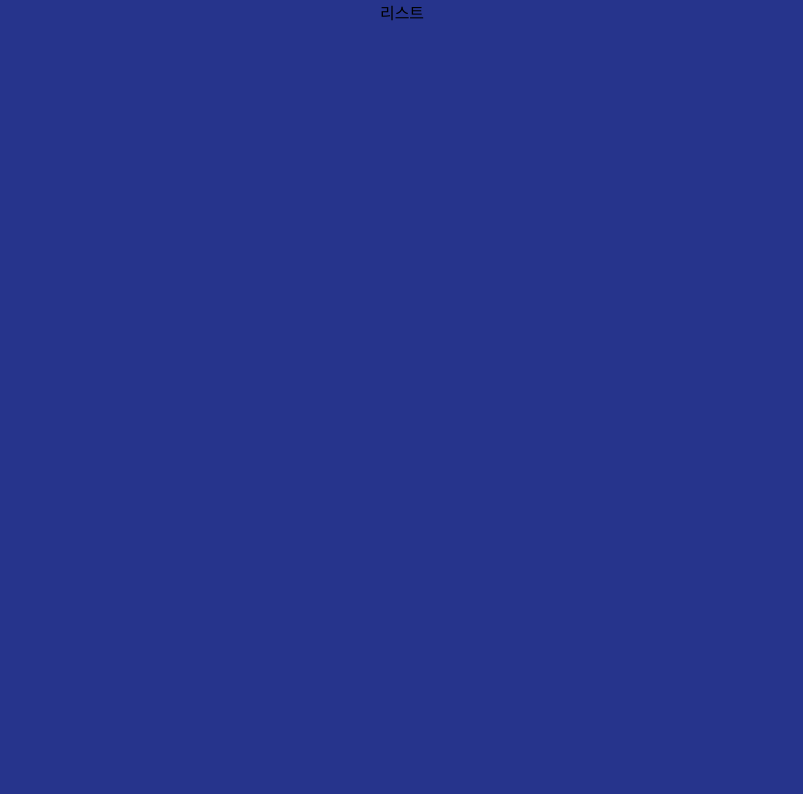
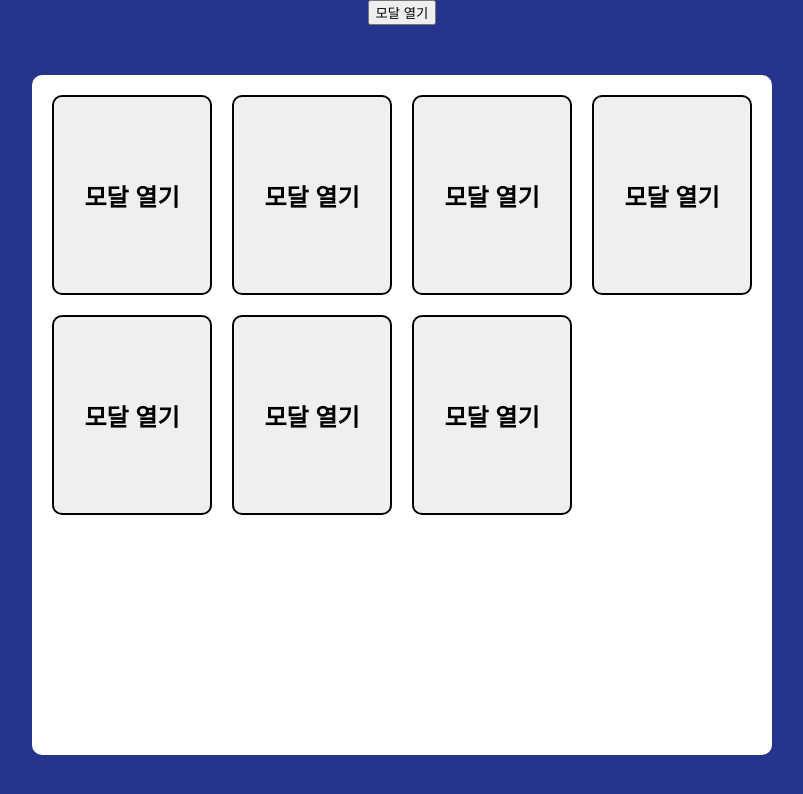
Before and after one commit to Dumbaya/Capstone, a React (Create React App) app: page /List/ListForm in a window 1280 px wide. Shown: the top 794 px of the page, without its empty margins (238-1041 px from the left). Built offline with nearby package versions, Linux system fonts and the light colour scheme.

Commit message:
List 적용

```diff
--- a/src/css/List.css
+++ b/src/css/List.css
@@ -0,0 +1,64 @@
+.modal-background {
+    position: fixed;
+    top: 0;
+    right: 0;
+    bottom: 0;
+    left: 0;
+    background-color: rgba(0, 0, 0, 0.5);
+    display: flex;
+    justify-content: center;
+    align-items: center;
+  }
+
+  .modal-content {
+    background-color: white;
+    padding: 20px;
+    border-radius: 10px;
+    box-shadow: 0 0 10px rgba(0, 0, 0, 0.5);
+    position: relative;
+  }
+
+  .modal-close {
+    position: absolute;
+    top: 10px;
+    right: 10px;
+    background-color: white;
+    border: none;
+    font-size: 20px;
+    cursor: pointer;
+  }
+
+  .List {
+    display: flex;
+    flex-direction: column;
+    align-items: center;
+    height: 100vh;
+  }
+
+.modal-btn-container {
+  display: grid;
+  grid-template-columns: repeat(4, 1fr);
+  grid-template-rows: repeat(3, 1fr);
+  gap: 20px;
+  height: 80%;
+  width: 700px;
+  background-color: #ffffff;
+  border-radius: 10px;
+  margin-top: 50px;
+  padding: 20px;
+}
+
+.modal-btn {
+  display: flex;
+  justify-content: center;
+  align-items: center;
+  font-size: 24px;
+  font-weight: bold;
+  color: #000000;
+
+  border: 2px solid #000000;
+  border-radius: 10px;
+  height: 100%;
+  width: 100%;
+  cursor: pointer;
+}
--- a/src/pages/List/ListForm.js
+++ b/src/pages/List/ListForm.js
@@ -1,11 +1,62 @@
-import React from "react";
+import React, { useState } from "react";
+import "../../css/List.css";
+
+function Modal(props) {
+  const { isOpen, onClose, children } = props;
+
+  if (!isOpen) return null;
+
+  return (
+    <div className="modal-background" onClick={onClose}>
+      <div className="modal-content" onClick={(e) => e.stopPropagation()}>
+        {children}
+        <button className="modal-close" onClick={onClose}>
+          닫기
+        </button>
+      </div>
+    </div>
+  );
+}
 
 function List() {
-    return (
-        <div className="List">
-            리스트
-        </div>
-    )
+  const [isModalOpen, setIsModalOpen] = useState(false);
+  const [isListOpen, setIsListOpen] = useState(0);
+
+  const subOpenModal = () => {
+    setIsModalOpen(true);
+  };
+
+  const closeModal = () => {
+    setIsModalOpen(false);
+    setIsListOpen(0);
+  };
+  const subOpenList = (num) => {
+    setIsListOpen(num);
+  };
+  const openModal=(num)=>{
+    subOpenModal();
+    subOpenList(num);
+  }
+
+  return (
+    <div className="List">
+      <button onClick={()=>openModal(1)}>모달 열기</button>
+      <Modal isOpen={isModalOpen} onClose={closeModal}>
+        <h2>안녕하세요!</h2>
+        <p>{isListOpen}</p>
+      </Modal>
+
+      <div className="modal-btn-container">
+        <button className="modal-btn" onClick={()=>openModal(1)}>모달 열기</button>
+        <button className="modal-btn" onClick={()=>openModal(2)}>모달 열기</button>
+        <button className="modal-btn" onClick={()=>openModal(3)}>모달 열기</button>
+        <button className="modal-btn" onClick={()=>openModal(4)}>모달 열기</button>
+        <button className="modal-btn" onClick={()=>openModal(5)}>모달 열기</button>
+        <button className="modal-btn" onClick={()=>openModal(6)}>모달 열기</button>
+        <button className="modal-btn" onClick={()=>openModal(7)}>모달 열기</button>
+      </div>
+    </div>
+  );
 }
 
 export default List;
```
